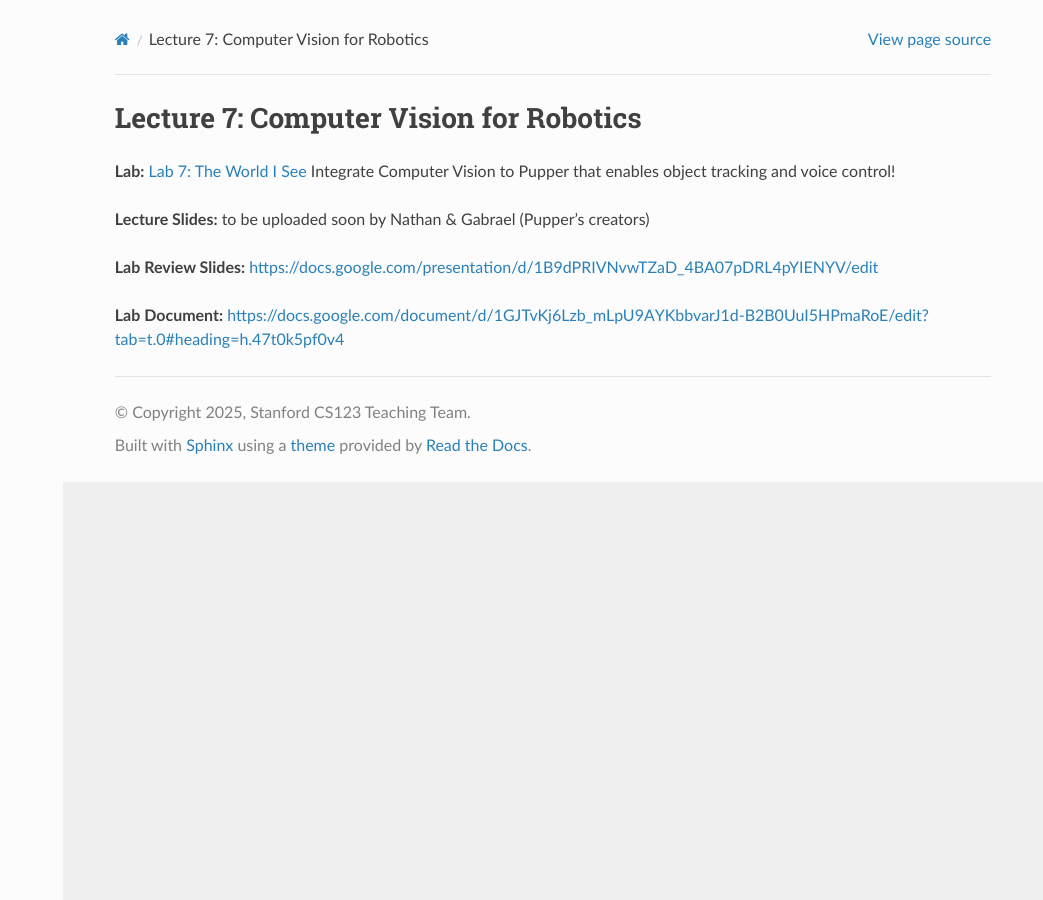
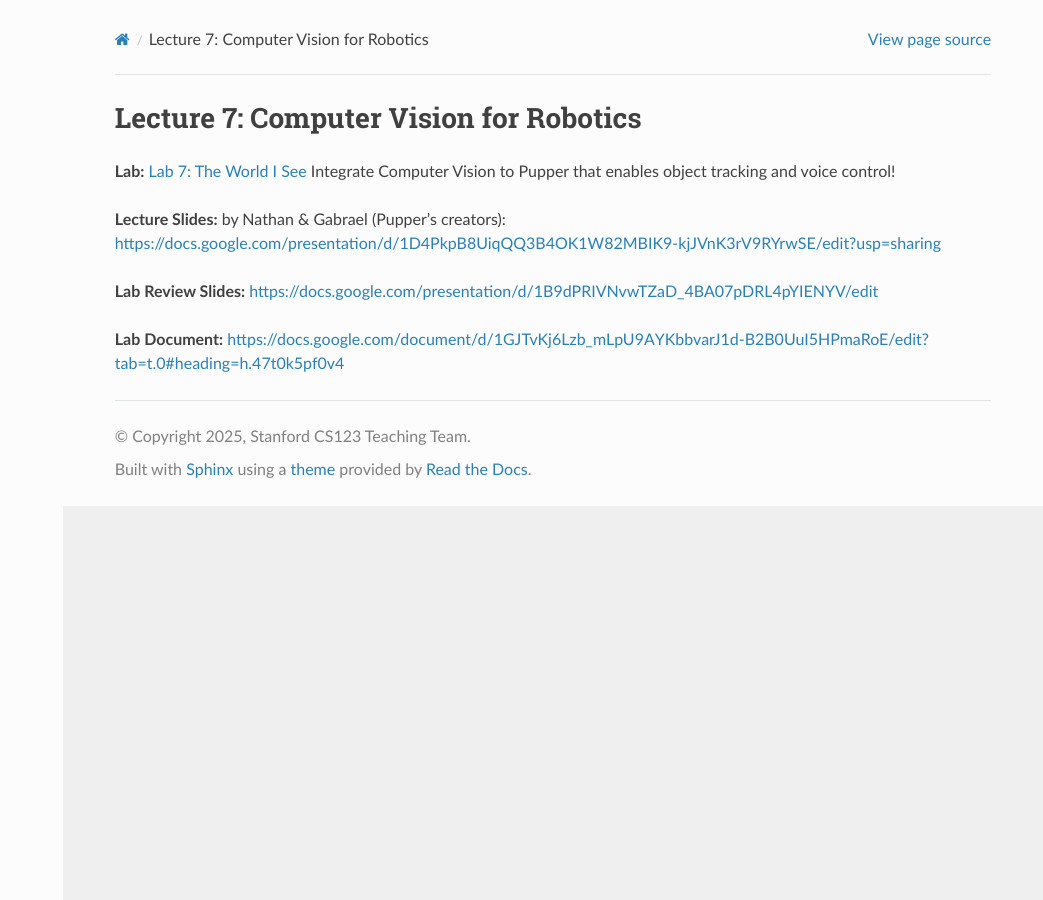
Before and after one commit to cs123-stanford/cs123-stanford, a Sphinx documentation site: the page built from docs/schedule/lectures/fall-25/lec-7.rst, in a window 1280 px wide. Shown: the whole page, without its empty margins (237-1280 px from the left). Built offline with Sphinx 7.4.7 and the Read the Docs theme 3.1.0, drawn with Linux system fonts in a browser that asks for light colours.

Commit message:
Updates lecture 7 slides

```diff
--- a/docs/schedule/lectures/fall-25/lec-7.rst
+++ b/docs/schedule/lectures/fall-25/lec-7.rst
@@ -3,7 +3,7 @@
 
 **Lab:** :doc:`../../labs/fall-25/lab-7` Integrate Computer Vision to Pupper that enables object tracking and voice control!
 
-**Lecture Slides:** to be uploaded soon by Nathan & Gabrael (Pupper's creators)
+**Lecture Slides:** by Nathan & Gabrael (Pupper's creators): https://docs.google.com/presentation/d/1D4PkpB8UiqQQ3B4OK1W82MBIK9-kjJVnK3rV9RYrwSE/edit?usp=sharing
 
 **Lab Review Slides:** https://docs.google.com/presentation/d/1B9dPRIVNvwTZaD_4BA07pDRL4pYIENYV/edit
 
```
